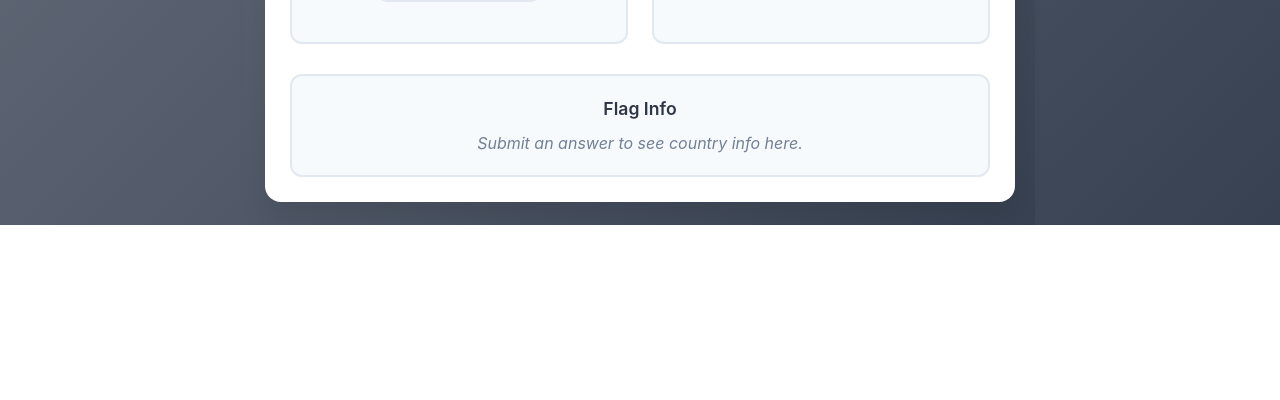
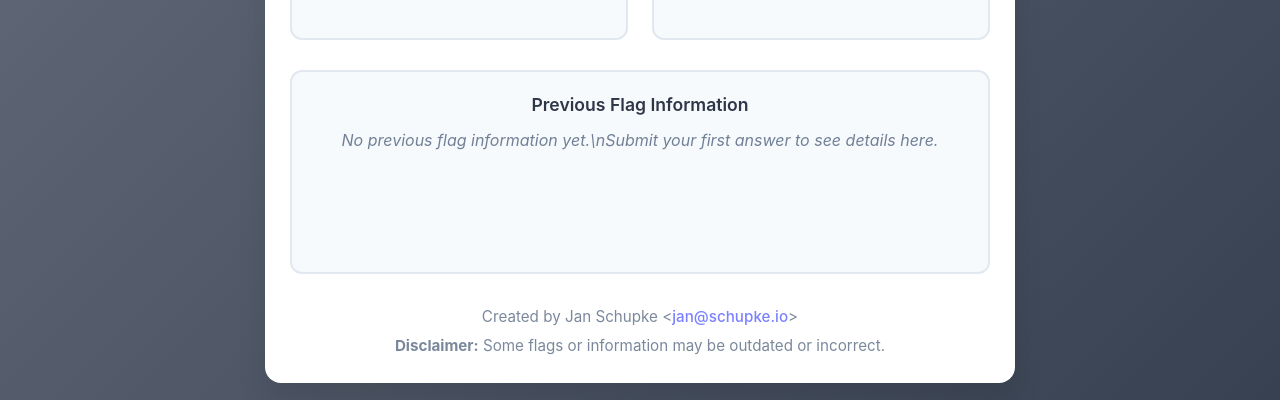
Before and after one commit to janschupke/flags, a React (Vite) app: page / in a window 1280 px wide. Shown: the part 615-1015 px from the top of the page. Before the commit the page ends 840 px from the top, so only its background shows below. Built offline with nearby package versions, Linux system fonts and the light colour scheme.

Commit message:
Migration done

```diff
--- a/src/components/FlagQuiz.jsx
+++ b/src/components/FlagQuiz.jsx
@@ -5,6 +5,7 @@ import { isAnswerCorrect } from '../utils';
 
 const Page = styled.div`
   min-height: 100vh;
+  width: 100vw;
   background: linear-gradient(135deg, #6b7280 0%, #374151 100%);
   display: flex;
   align-items: center;
@@ -84,12 +85,14 @@ const Input = styled.input`
   transition: all 0.3s ease;
   outline: none;
   margin-bottom: 0;
+  background: white;
+  color: #2d3748;
+  &::placeholder {
+    color: #a0aec0;
+  }
   &:focus {
     border-color: #3b82f6;
     box-shadow: 0 0 0 3px rgba(59, 130, 246, 0.1);
-  }
-  &::placeholder {
-    color: #a0aec0;
   }
 `;
 
@@ -186,6 +189,7 @@ const InfoSection = styled.div`
   align-items: flex-start;
   justify-content: center;
   gap: 32px;
+  min-height: 160px;
   @media (max-width: 800px) {
     flex-direction: column;
     gap: 16px;
@@ -238,6 +242,15 @@ const InfoPlaceholder = styled.div`
   font-style: italic;
   text-align: center;
   line-height: 1.4;
+  white-space: pre-line;
+`;
+
+const Footnote = styled.div`
+  margin-top: 32px;
+  font-size: 0.95rem;
+  color: #64748b;
+  text-align: center;
+  opacity: 0.85;
 `;
 
 function getFlagUrl(isoCode) {
@@ -309,7 +322,7 @@ export default function FlagQuiz() {
         </FlagsRow>
         <InfoSection>
           <div style={{ width: '100%' }}>
-            <InfoCaption>Flag Info</InfoCaption>
+            <InfoCaption>Previous Flag Information</InfoCaption>
             {prev ? (
               <InfoGrid>
                 <InfoItem><b>Country:</b> {prev.name}</InfoItem>
@@ -321,10 +334,16 @@ export default function FlagQuiz() {
                 <InfoItem><b>Result:</b> {prev.isCorrect ? 'Correct' : 'Incorrect'}</InfoItem>
               </InfoGrid>
             ) : (
-              <InfoPlaceholder>Submit an answer to see country info here.</InfoPlaceholder>
+              <InfoPlaceholder>No previous flag information yet.\nSubmit your first answer to see details here.</InfoPlaceholder>
             )}
           </div>
         </InfoSection>
+        <Footnote>
+          <div>Created by Jan Schupke &lt;<a href="mailto:jan@schupke.io">jan@schupke.io</a>&gt;</div>
+          <div style={{ marginTop: 6 }}>
+            <b>Disclaimer:</b> Some flags or information may be outdated or incorrect.
+          </div>
+        </Footnote>
       </Container>
     </Page>
   );
```
